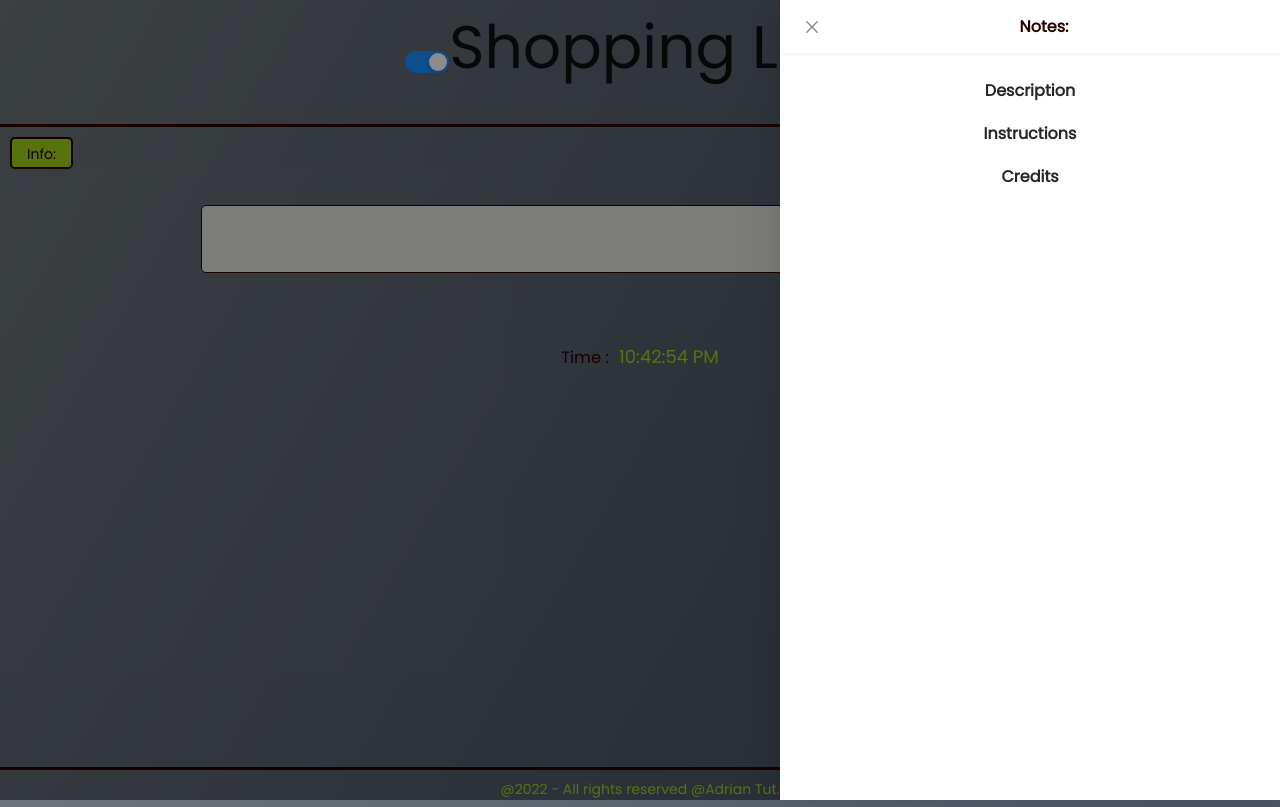
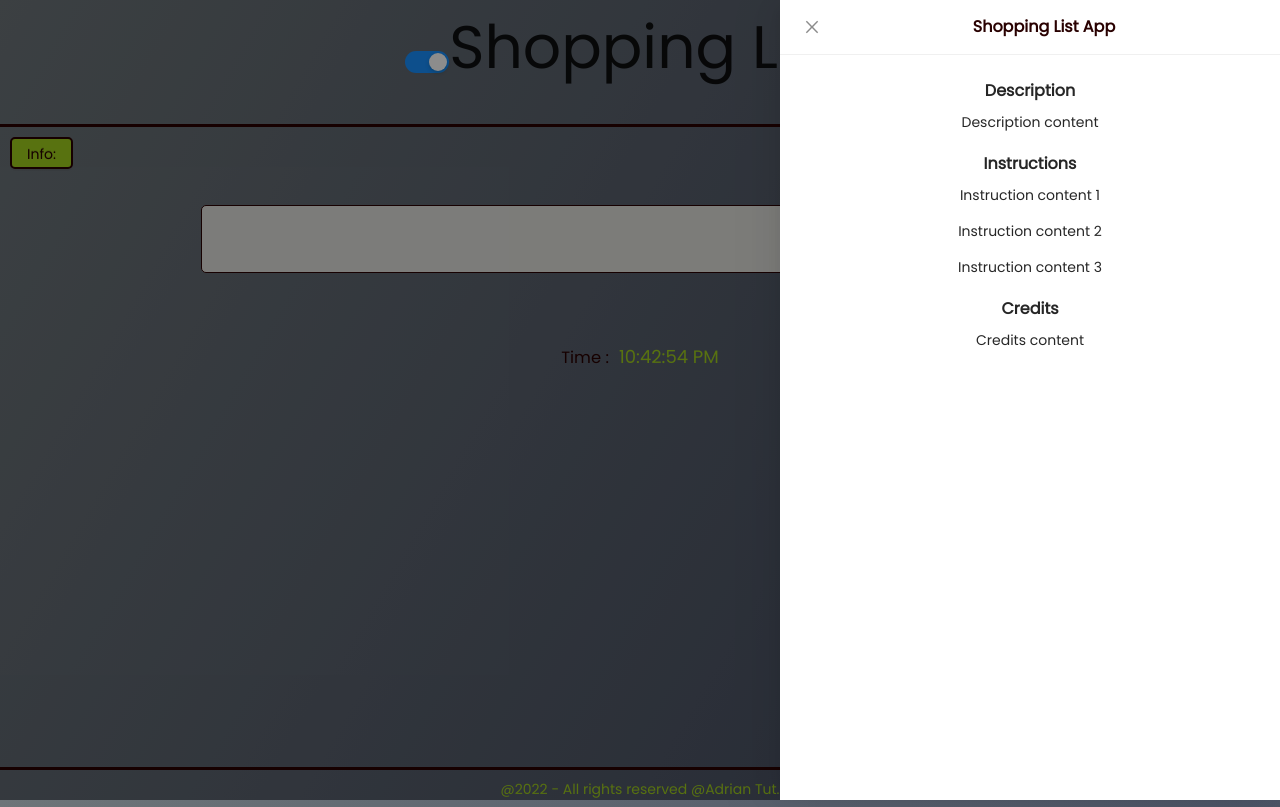
Before and after one commit to Adriantutuianu/shopping-list-app, a React (Create React App) app: page / in a window 1280 px wide. Both pictures are taken after a click on the button "Info:". Built offline with nearby package versions, Linux system fonts and the light colour scheme.

Commit message:
Finished drawer

```diff
--- a/src/components/Info.js
+++ b/src/components/Info.js
@@ -6,7 +6,7 @@ import { Drawer, Button, Typography } from "antd";
 const Info = () => {
   const [visible, setVisible] = useState(false);
 
-  const { Title } = Typography;
+  const { Title, Paragraph } = Typography;
 
   const showDrawer = () => {
     setVisible(true);
@@ -23,7 +23,7 @@ const Info = () => {
       </Button>
 
       <Drawer
-        title="Notes:"
+        title="Shopping List App"
         style={{ textAlign: "center" }}
         placement="right"
         width={500}
@@ -31,8 +31,13 @@ const Info = () => {
         visible={visible}
       >
         <Title level={5}>Description</Title>
+        <Paragraph>Description content</Paragraph>
         <Title level={5}>Instructions</Title>
+        <Paragraph>Instruction content 1</Paragraph>
+        <Paragraph>Instruction content 2</Paragraph>
+        <Paragraph>Instruction content 3</Paragraph>
         <Title level={5}>Credits</Title>
+        <Paragraph>Credits content</Paragraph>
       </Drawer>
     </>
   );
```
